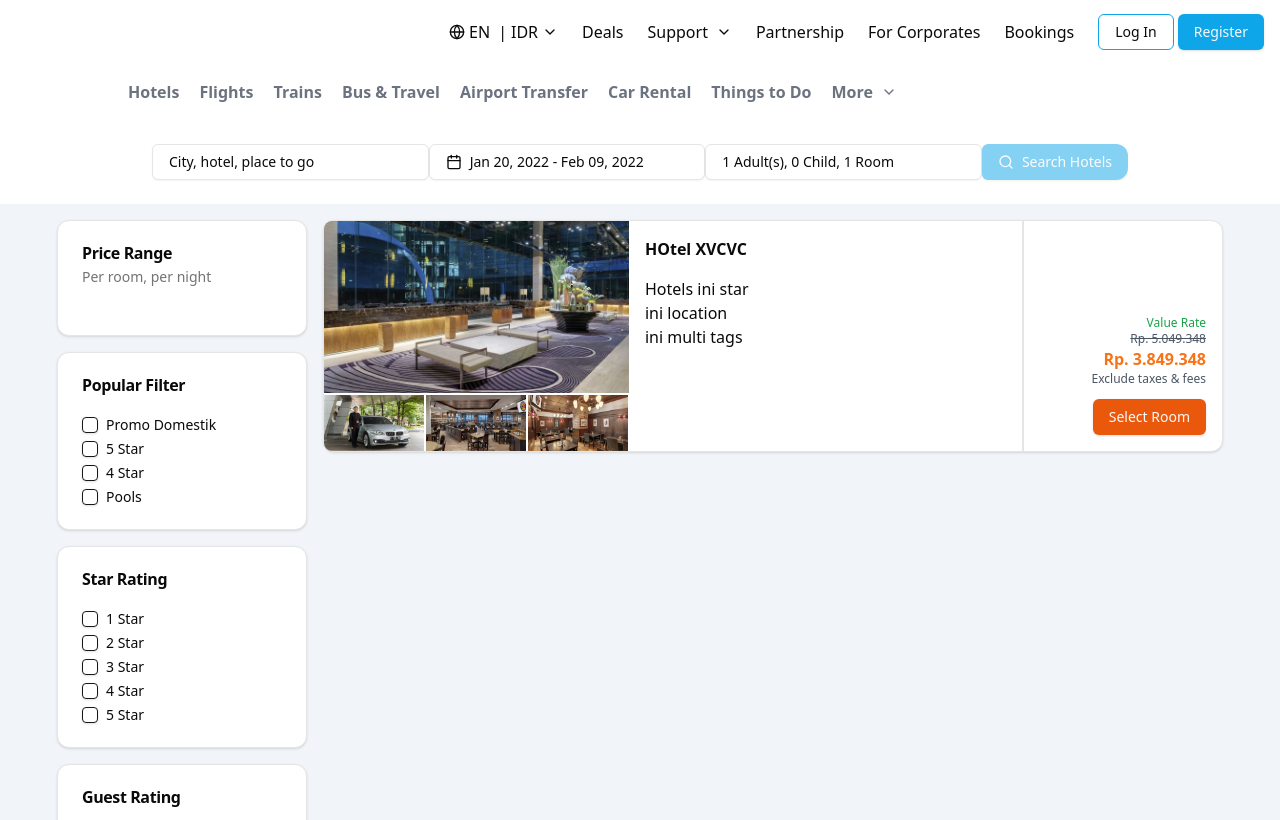
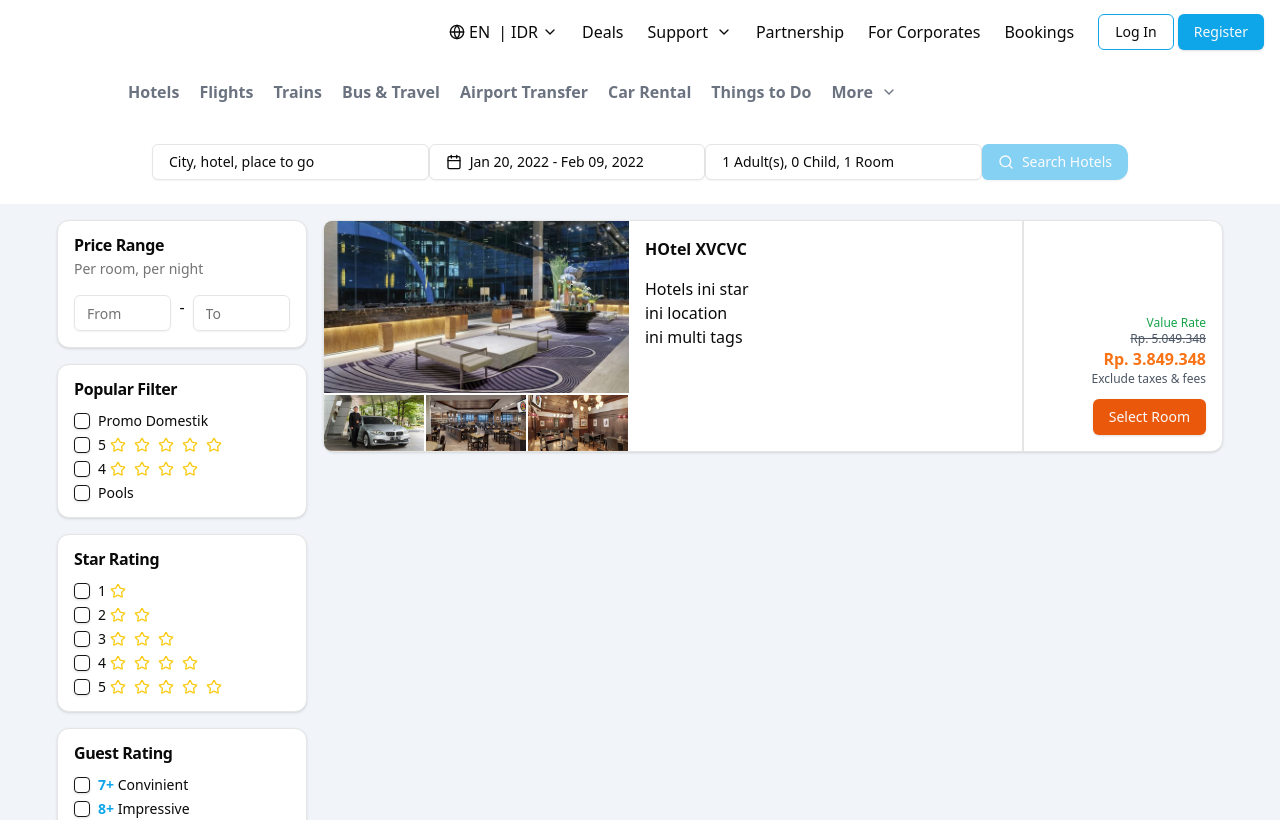
Before and after one commit to kanzff/DNA-Travel, a Next.js app: page /hotel in a window 1280 px wide. Shown: the top 820 px of the page. Built offline with nearby package versions, Linux system fonts and the light colour scheme.

Commit message:
update styling

```diff
--- a/app/hotel/page.tsx
+++ b/app/hotel/page.tsx
@@ -11,33 +11,35 @@ import {
 } from "@/components/ui/card"
 import { Checkbox } from "@/components/ui/checkbox"
 import { Button } from "@/components/ui/button"
+import { Input } from "@/components/ui/input"
+
 import Image from 'next/image'
-import { useSearchParams } from 'next/navigation'
+import { Star } from 'lucide-react';
 
 
 
 const Hotel = () => {
-  // const searchParams = useSearchParams()
-  // const region = searchParams.get('region')
-  // console.log(region)
+
 
   return (
     <div className='container mx-auto p-4 flex justify-center gap-4'>
       <div className='flex flex-col gap-4'>
         <Card className="w-[250px]">
-          <CardHeader>
+          <CardHeader className='p-4'>
             <CardTitle>Price Range</CardTitle>
             <CardDescription>Per room, per night</CardDescription>
           </CardHeader>
-          <CardContent>
-
+          <CardContent className='flex gap-2 px-4 pb-4'>
+            <Input type="text" placeholder="From" />
+            <p className=''>-</p>
+            <Input type="text" placeholder="To" />
           </CardContent>
         </Card>
         <Card className="w-[250px]">
-          <CardHeader>
+          <CardHeader className='p-4'>
             <CardTitle>Popular Filter</CardTitle>
           </CardHeader>
-          <CardContent className='flex flex-col gap-2'>
+          <CardContent className='flex flex-col gap-2 px-4 pb-4'>
             <div className="flex items-center space-x-2">
               <Checkbox id="terms" />
               <label
@@ -53,7 +55,14 @@ const Hotel = () => {
                 htmlFor="terms"
                 className="text-sm font-medium leading-none peer-disabled:cursor-not-allowed peer-disabled:opacity-70"
               >
-                5 Star
+                <div className='flex items-center'>
+                  <p>5</p>
+                  <Star className='text-yellow-400 h-4'/>
+                  <Star className='text-yellow-400 h-4'/>
+                  <Star className='text-yellow-400 h-4'/>
+                  <Star className='text-yellow-400 h-4'/>
+                  <Star className='text-yellow-400 h-4'/>
+                </div>
               </label>
             </div>
             <div className="flex items-center space-x-2">
@@ -62,7 +71,13 @@ const Hotel = () => {
                 htmlFor="terms"
                 className="text-sm font-medium leading-none peer-disabled:cursor-not-allowed peer-disabled:opacity-70"
               >
-                4 Star
+                <div className='flex items-center'>
+                  <p>4</p>
+                  <Star className='text-yellow-400 h-4'/>
+                  <Star className='text-yellow-400 h-4'/>
+                  <Star className='text-yellow-400 h-4'/>
+                  <Star className='text-yellow-400 h-4'/>
+                </div>
               </label>
             </div>
             <div className="flex items-center space-x-2">
@@ -77,17 +92,20 @@ const Hotel = () => {
           </CardContent>
         </Card>
         <Card className="w-[250px]">
-          <CardHeader>
+          <CardHeader className='p-4'>
             <CardTitle>Star Rating</CardTitle>
           </CardHeader>
-          <CardContent className='flex flex-col gap-2'>
+          <CardContent className='flex flex-col gap-2 px-4 pb-4'>
             <div className="flex items-center space-x-2">
               <Checkbox id="terms" />
               <label
                 htmlFor="terms"
                 className="text-sm font-medium leading-none peer-disabled:cursor-not-allowed peer-disabled:opacity-70"
               >
-                1 Star
+                <div className='flex items-center'>
+                  <p>1</p>
+                  <Star className='text-yellow-400 h-4'/>
+                </div>
               </label>
             </div>
             <div className="flex items-center space-x-2">
@@ -96,7 +114,11 @@ const Hotel = () => {
                 htmlFor="terms"
                 className="text-sm font-medium leading-none peer-disabled:cursor-not-allowed peer-disabled:opacity-70"
               >
-                2 Star
+                <div className='flex items-center'>
+                  <p>2</p>
+                  <Star className='text-yellow-400 h-4'/>
+                  <Star className='text-yellow-400 h-4'/>
+                </div>
               </label>
             </div>
             <div className="flex items-center space-x-2">
@@ -105,7 +127,12 @@ const Hotel = () => {
                 htmlFor="terms"
                 className="text-sm font-medium leading-none peer-disabled:cursor-not-allowed peer-disabled:opacity-70"
               >
-                3 Star
+                <div className='flex items-center'>
+                  <p>3</p>
+                  <Star className='text-yellow-400 h-4'/>
+                  <Star className='text-yellow-400 h-4'/>
+                  <Star className='text-yellow-400 h-4'/>
+                </div>
               </label>
             </div>
             <div className="flex items-center space-x-2">
@@ -114,7 +141,13 @@ const Hotel = () => {
                 htmlFor="terms"
                 className="text-sm font-medium leading-none peer-disabled:cursor-not-allowed peer-disabled:opacity-70"
               >
-                4 Star
+                <div className='flex items-center'>
+                  <p>4</p>
+                  <Star className='text-yellow-400 h-4'/>
+                  <Star className='text-yellow-400 h-4'/>
+                  <Star className='text-yellow-400 h-4'/>
+                  <Star className='text-yellow-400 h-4'/>
+                </div>
               </label>
             </div>
             <div className="flex items-center space-x-2">
@@ -123,23 +156,30 @@ const Hotel = () => {
                 htmlFor="terms"
                 className="text-sm font-medium leading-none peer-disabled:cursor-not-allowed peer-disabled:opacity-70"
               >
-                5 Star
+                <div className='flex items-center'>
+                  <p>5</p>
+                  <Star className='text-yellow-400 h-4'/>
+                  <Star className='text-yellow-400 h-4'/>
+                  <Star className='text-yellow-400 h-4'/>
+                  <Star className='text-yellow-400 h-4'/>
+                  <Star className='text-yellow-400 h-4'/>
+                </div>
               </label>
             </div>
           </CardContent>
         </Card>
         <Card className="w-[250px]">
-          <CardHeader>
+          <CardHeader className='p-4'>
             <CardTitle>Guest Rating</CardTitle>
           </CardHeader>
-          <CardContent className='flex flex-col gap-2'>
+          <CardContent className='flex flex-col gap-2 px-4 pb-4'>
             <div className="flex items-center space-x-2">
               <Checkbox id="terms" />
               <label
                 htmlFor="terms"
                 className="text-sm font-medium leading-none peer-disabled:cursor-not-allowed peer-disabled:opacity-70"
               >
-                7+ Convinient
+                <span className='text-sky-500 font-bold'>7+ </span>Convinient
               </label>
             </div>
             <div className="flex items-center space-x-2">
@@ -148,7 +188,7 @@ const Hotel = () => {
                 htmlFor="terms"
                 className="text-sm font-medium leading-none peer-disabled:cursor-not-allowed peer-disabled:opacity-70"
               >
-                8+ Impressive
+                <span className='text-sky-500 font-bold'>8+ </span>Impressive
               </label>
             </div>
             <div className="flex items-center space-x-2">
@@ -157,16 +197,16 @@ const Hotel = () => {
                 htmlFor="terms"
                 className="text-sm font-medium leading-none peer-disabled:cursor-not-allowed peer-disabled:opacity-70"
               >
-                9+ Superb
+                <span className='text-sky-500 font-bold'>9+ </span>Superb
               </label>
             </div>
           </CardContent>
         </Card>
         <Card className="w-[250px]">
-          <CardHeader>
+          <CardHeader className='p-4'>
             <CardTitle>Popular Facilities</CardTitle>
           </CardHeader>
-          <CardContent className='flex flex-col gap-2'>
+          <CardContent className='flex flex-col gap-2 px-4 pb-4'>
             <div className="flex items-center space-x-2">
               <Checkbox id="terms" />
               <label
@@ -199,7 +239,7 @@ const Hotel = () => {
       </div>
       <div className='flex flex-col gap-4'>
         <Card className="w-[900px] p-0">
-          <CardContent className='flex justify-between p-0'>
+          <CardContent className='flex justify-between p-0 '>
             <div className='w-auto'>
               <Image
                 className='rounded-tl-lg mb-0.5'
--- a/components/landing-search.tsx
+++ b/components/landing-search.tsx
@@ -1,6 +1,7 @@
 'use client'
 
 import React from 'react'
+import { useRouter } from 'next/navigation'
 
 import { Button } from "@/components/ui/button"
 import { Calendar } from "@/components/ui/calendar"
@@ -25,6 +26,7 @@ import {
 import { cn } from "@/lib/utils"
 
 const LandingSearch = () => {
+  const router = useRouter()
   const [date, setDate] = React.useState<DateRange | undefined>({
     from: new Date(2022, 0, 20),
     to: addDays(new Date(2022, 0, 20), 20),
@@ -204,7 +206,10 @@ const LandingSearch = () => {
             </div>
 
             <div className="flex items-end">
-              <Button disabled={value === null || value === ""} className="w-auto h-11 px-4 bg-[#FF5E1F] hover:bg-[#FF5E1F]/90 rounded-none rounded-r-xl">
+              <Button
+                  onClick={() => router.push(`/hotel?region=${value}`)}
+                  disabled={value === null || value === ""}
+                  className="w-auto h-11 px-4 bg-[#FF5E1F] hover:bg-[#FF5E1F]/90 rounded-none rounded-r-xl">
                 <Search className="w-5 h-5" />
               </Button>
             </div>
```
